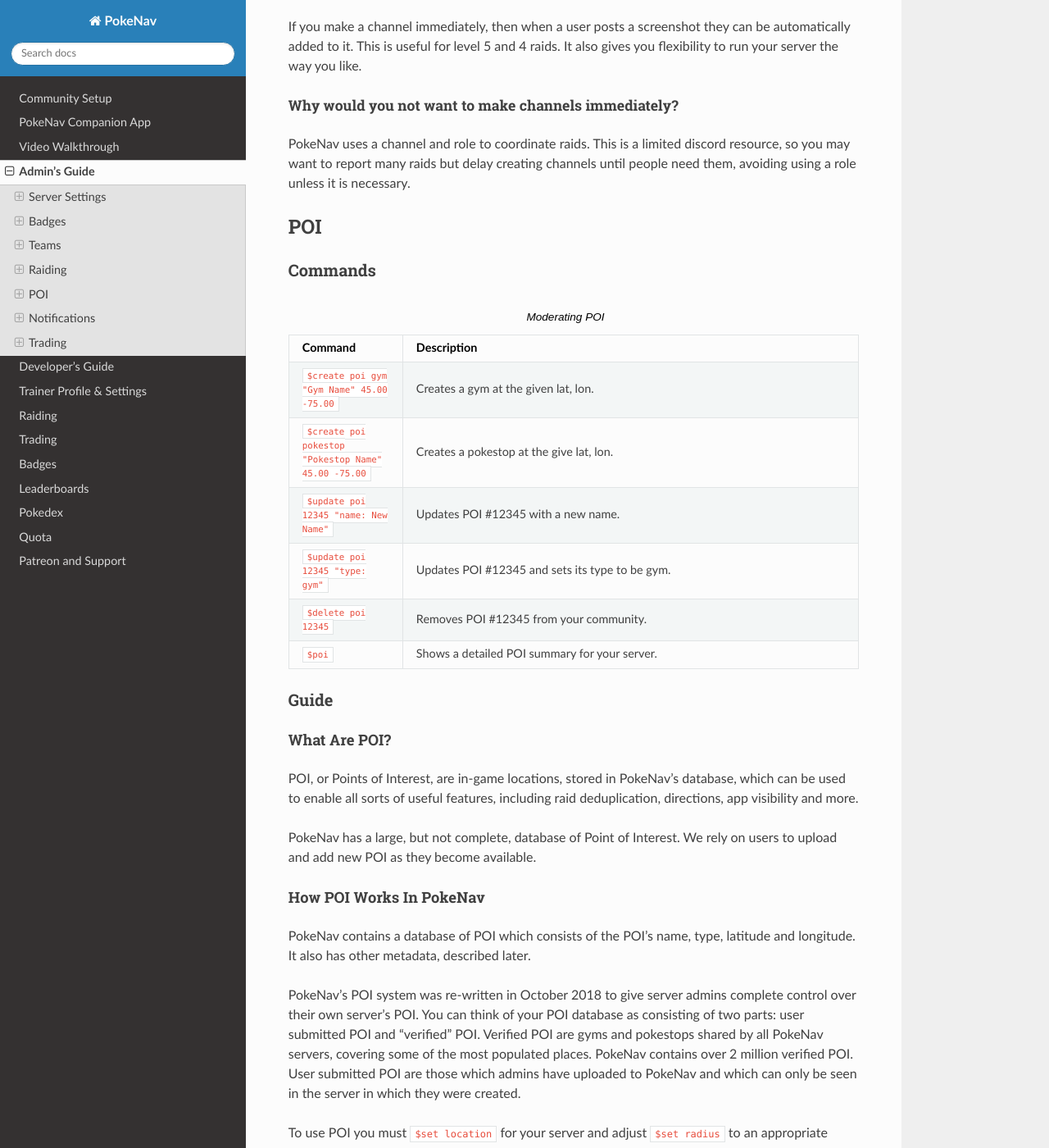
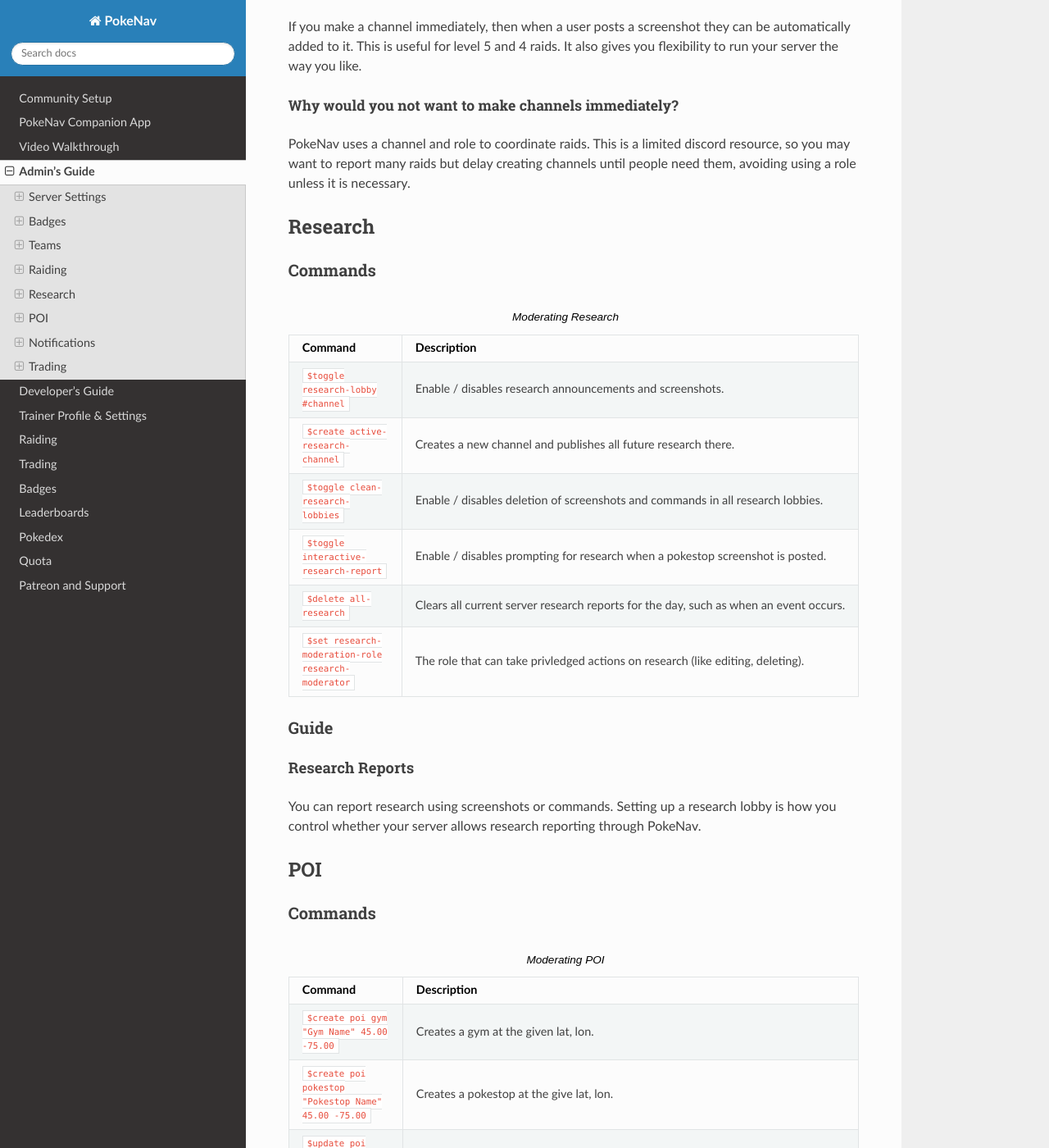
Before and after one commit to PokeNavBot/pokenav-documentation, a Sphinx documentation site: the page built from source/moderation.md, in a window 1280 px wide and 1400 px high, scrolled down 9782 px. Shown: the whole window at 82% size. Built offline with Sphinx 7.4.7 and the Read the Docs theme 2.0.0, drawn with Linux system fonts in a browser that asks for light colours; formulas are drawn with MathJax 3; pages that are not in the unit, such as notebooks, are missing from menus.

Commit message:
basic research docs

````diff
--- a/source/index.rst
+++ b/source/index.rst
@@ -73,6 +73,7 @@
    developers
    trainer
    raids
+   research
    trading
    badges
    leaderboards
--- a/source/moderation.md
+++ b/source/moderation.md
@@ -240,6 +240,29 @@
 PokeNav uses a channel and role to coordinate raids. This is a limited discord resource, so you may want to report many raids but delay creating channels until people need them, avoiding using a role unless it is necessary.
 
 
+## Research
+
+### Commands
+
+```eval_rst
+.. csv-table:: Moderating Research
+   :header: "Command", "Description"
+   :widths: 5, 20
+
+   ``$toggle research-lobby #channel``, "Enable / disables research announcements and screenshots."
+   ``$create active-research-channel``, "Creates a new channel and publishes all future research there."
+   ``$toggle clean-research-lobbies``, "Enable / disables deletion of screenshots and commands in all research lobbies."
+   ``$toggle interactive-research-report``, "Enable / disables prompting for research when a pokestop screenshot is posted."
+   ``$delete all-research``, "Clears all current server research reports for the day, such as when an event occurs."
+   ``$set research-moderation-role research-moderator``, "The role that can take privledged actions on research (like editing, deleting)."
+```
+
+### Guide
+
+#### Research Reports
+
+You can report research using screenshots or commands. Setting up a research lobby is how you control whether your server allows research reporting through PokeNav.
+
 ## POI
 
 ### Commands
````
Also changed, not shown: source/community_setup.md (+6 -0 lines).
